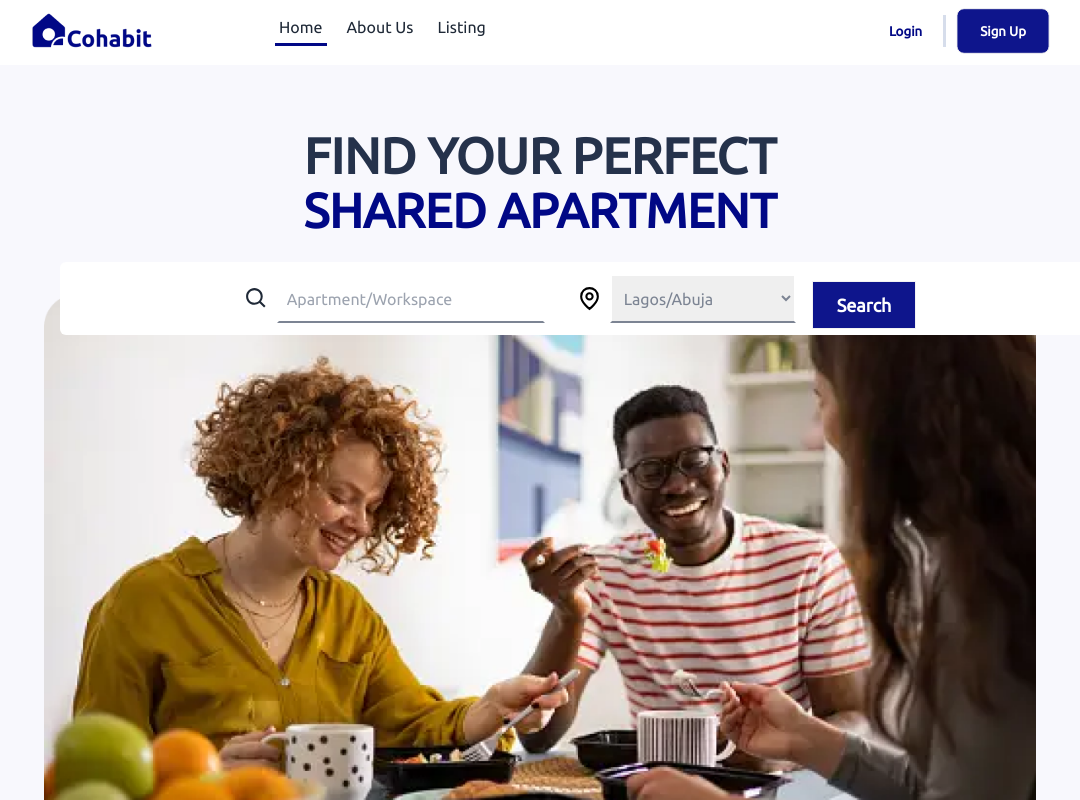
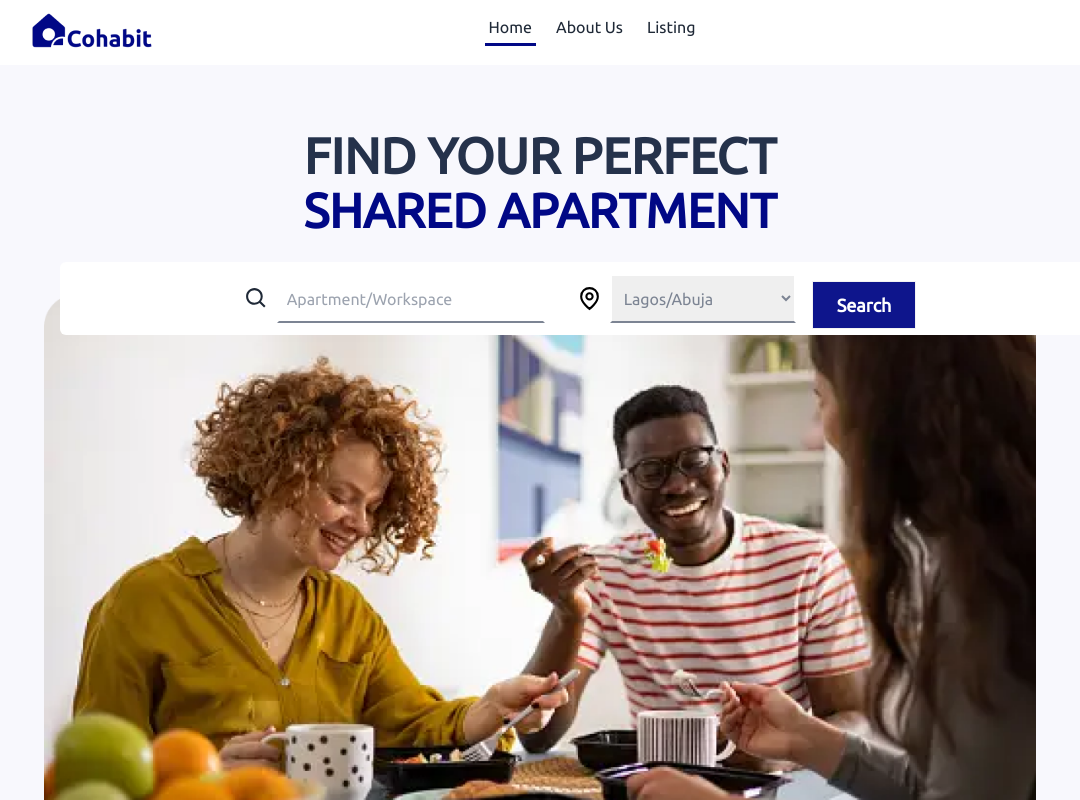
Before and after one commit to lazynerd-studios/Co-Habit-Landing, a React (Vite) app: page / in a window 1280 px wide. Shown: the top 800 px of the page, without its empty margins (100-1180 px from the left). Built offline with nearby package versions, Linux system fonts and the light colour scheme.

Commit message:
Removed 'Signup' and 'Login' buttons

```diff
--- a/src/Components/Navbars/Navbar.jsx
+++ b/src/Components/Navbars/Navbar.jsx
@@ -64,7 +64,8 @@ const Navbar = () => {
         </div>
       </div>
 
-      <div className="navbar-end laptop:mr-[7.5rem] hidden laptop:flex">
+      {/* Unused 'Signup' and 'Login' buttons */}
+      {/* <div className="navbar-end laptop:mr-[7.5rem] hidden laptop:flex">
         <Link to="/login" className="btn bg-white hover:bg-white border-none mr-1 normal-case text-[#010886]">
           Login
         </Link>
@@ -72,7 +73,7 @@ const Navbar = () => {
         <Link to="/signup" className="btn py-2 px-6 normal-case font-bold bg-[#010886f1] hover:bg-[#010886] text-white hover:text-white">
           Sign Up
         </Link>
-      </div>
+      </div> */}
 
 
       {/* <div className="navbar-end laptop:mr-[7.5rem] hidden laptop:flex">
--- a/src/Components/Navbars/NavbarData.jsx
+++ b/src/Components/Navbars/NavbarData.jsx
@@ -19,14 +19,14 @@ export const NavbarData = [
     className: "",
   },
 
-  {
-    title: "Login",
-    path: "/login",
-    className: "laptop:hidden flex",
-  },
-  {
-    title: "Sign Up",
-    path: "/signup",
-    className: "laptop:hidden flex",
-  }
+  // {
+  //   title: "Login",
+  //   path: "/login",
+  //   className: "laptop:hidden flex",
+  // },
+  // {
+  //   title: "Sign Up",
+  //   path: "/signup",
+  //   className: "laptop:hidden flex",
+  // }
 ];
```
